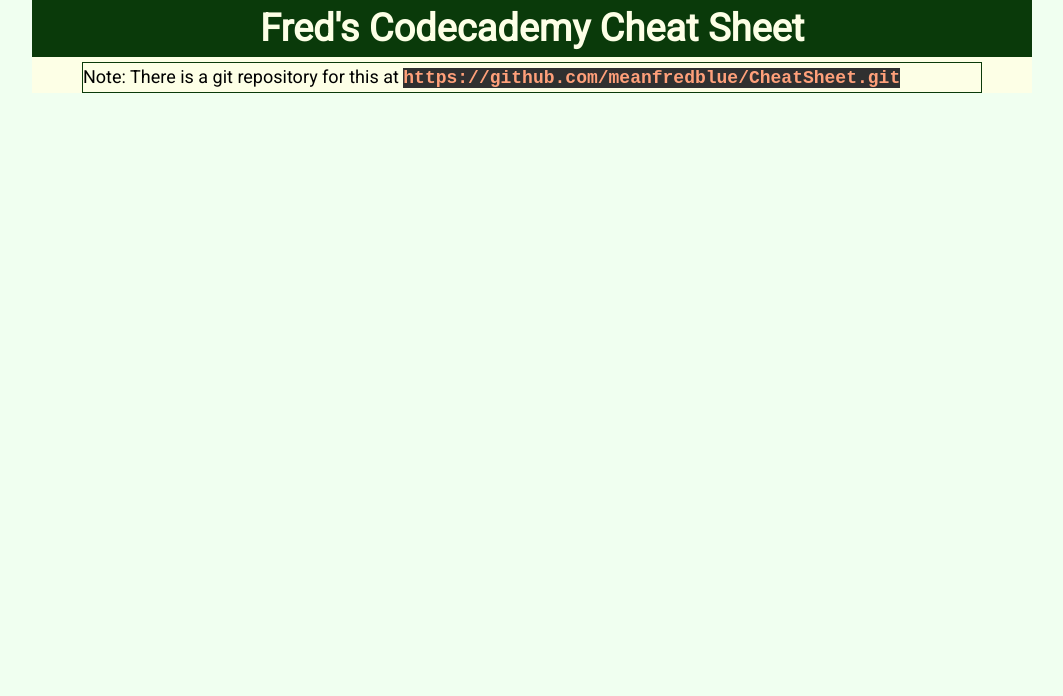
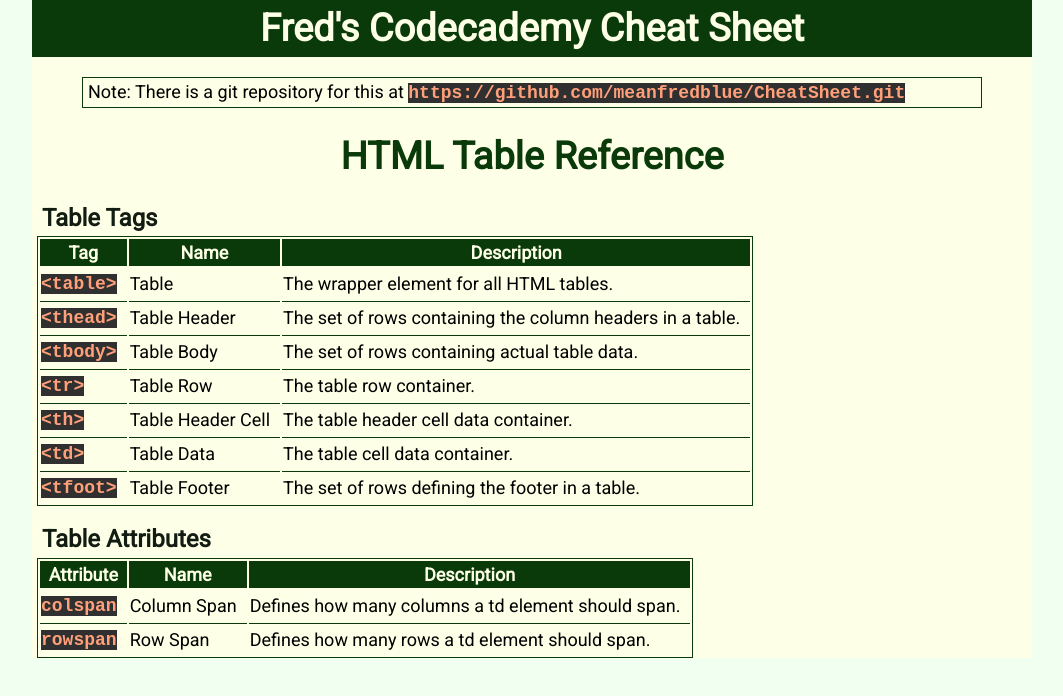
Before and after one commit to meanfredblue/CheatSheet, a plain HTML site: page index.html in a window 1280 px wide. Shown: the whole page, without its empty margins (108-1171 px from the left). Drawn offline with Linux system fonts and the light colour scheme.

Commit message:
Added HTML Table Reference section

```diff
--- a/index.html
+++ b/index.html
@@ -11,6 +11,82 @@
     <main>
         <h1>Fred's Codecademy Cheat Sheet</h1>
         <aside>Note: There is a git repository for this at <code>https://github.com/meanfredblue/CheatSheet.git</code></aside>
+        <article>
+            <h1>HTML Table Reference</h1>
+            <section>
+                <h2>Table Tags</h2>
+                <table>
+                    <thead>
+                        <tr>
+                            <th>Tag</th>
+                            <th>Name</th>
+                            <th>Description</th>
+                        </tr>
+                    </thead>
+                    <tbody>
+                        <tr>
+                            <td><code>&lt;table&gt;</code></td>
+                            <td>Table</td>
+                            <td>The wrapper element for all HTML tables.</td>
+                        </tr>
+                        <tr>
+                            <td><code>&lt;thead&gt;</code></td>
+                            <td>Table Header</td>
+                            <td>The set of rows containing the column headers in a table.</td>
+                        </tr>
+                        <tr>
+                            <td><code>&lt;tbody&gt;</code></td>
+                            <td>Table Body</td>
+                            <td>The set of rows containing actual table data.</td>
+                        </tr>
+                        <tr>
+                            <td><code>&lt;tr&gt;</code></td>
+                            <td>Table Row</td>
+                            <td>The table row container.</td>
+                        </tr>
+                        <tr>
+                            <td><code>&lt;th&gt;</code></td>
+                            <td>Table Header Cell</td>
+                            <td>The table header cell data container.</td>
+                        </tr>
+                        <tr>
+                            <td><code>&lt;td&gt;</code></td>
+                            <td>Table Data</td>
+                            <td>The table cell data container.</td>
+                        </tr>
+                        <tr>
+                            <td><code>&lt;tfoot&gt;</code></td>
+                            <td>Table Footer</td>
+                            <td>The set of rows defining the footer in a table.</td>
+                        </tr>
+                    </tbody>
+                </table>
+            </section>
+            <section>
+                <h2>Table Attributes</h2>
+                <table>
+                    <thead>
+                        <tr>
+                            <th>Attribute</th>
+                            <th>Name</th>
+                            <th>Description</th>
+                        </tr>
+                    </thead>
+                    <tbody>
+                        <tr>
+                            <td><code>colspan</code></td>
+                            <td>Column Span</td>
+                            <td>Defines how many columns a td element should span.</td>
+                        </tr>
+                        <tr>
+                            <td><code>rowspan</code></td>
+                            <td>Row Span</td>
+                            <td>Defines how many rows a td element should span.</td>
+                        </tr>
+                    </tbody>
+                </table>
+            </section>
+        </article>
     </main>
 </body>
 </html>
--- a/style.css
+++ b/style.css
@@ -25,9 +25,30 @@
     margin: 0 auto;
 }
 
+article {
+    margin: 20px 5px;
+}
+
+section {
+    margin: 20px 0;
+}
+
+article h1 {
+    color: rgb(10, 58, 10);
+    background-color: rgb(253, 255, 230);
+}
+
+article h2 {
+    font-size: 24px;
+    color: rgb(18, 28, 18);
+    line-height: 1.1;
+    margin: 5px 5px;
+}
+
 aside {
     border: 1px solid rgb(10, 58, 10);
-    margin: 5px 50px;
+    margin: 20px 50px;
+    padding: 0 5px;
 }
 
 code {
@@ -38,3 +59,24 @@
     color: lightsalmon;
     background-color: #303030;
 }
+
+table {
+    border: 1px solid rgb(10, 58, 10);
+    column-gap: 0;
+    border-spacing: 2px;
+}
+
+th {
+    background-color: rgb(10, 58, 10);
+    color: rgb(253, 255, 230);
+    padding: 0 5px;
+}
+
+td {
+    border-top: 1px solid rgb(10, 58, 10);
+    padding-right: 10px;
+}
+
+tr:first-child td {
+    border: none;
+}
```
